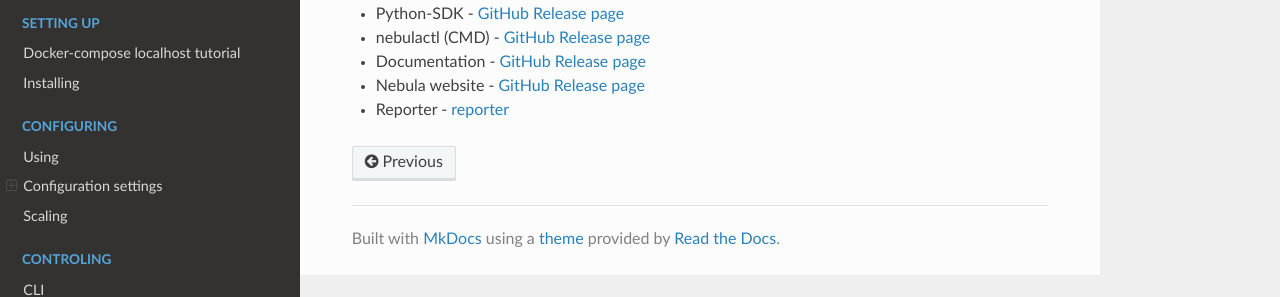
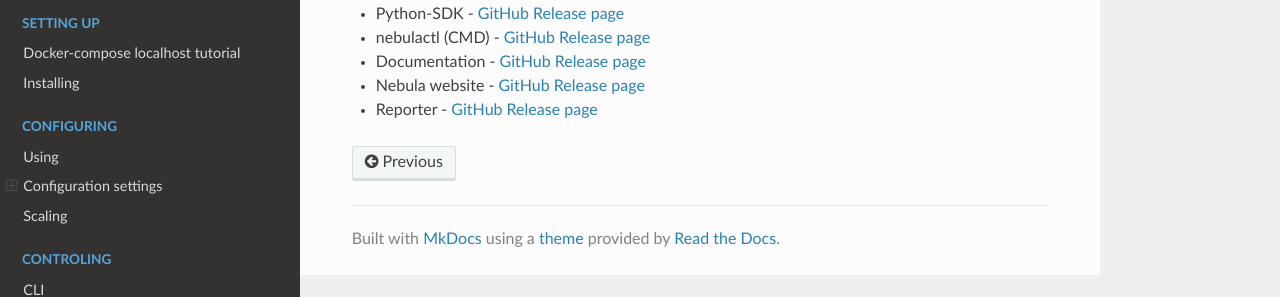
Before and after one commit to nebula-orchestrator/docs, an MkDocs documentation site: the page built from docs/release-notes.md, in a window 1280 px wide. Shown: the part 243-540 px from the top of the page. Built offline with MkDocs 1.6.1, drawn with Linux system fonts in a browser that asks for light colours; nearby versions of some CDN libraries; old or Windows-style settings are respelled for this version of MkDocs.

Commit message:
adding reporting

```diff
--- a/docs/release-notes.md
+++ b/docs/release-notes.md
@@ -8,4 +8,4 @@ Each component has it's own release notes page in the GitHub Release page
  * nebulactl (CMD) -   [GitHub Release page](https://github.com/nebula-orchestrator/nebula-cmd/releases)
  * Documentation -  [GitHub Release page](https://github.com/nebula-orchestrator/docs/releases)
  * Nebula website -  [GitHub Release page](https://github.com/nebula-orchestrator/nebula-orchestrator.github.io/releases)
- * Reporter - [reporter](https://github.com/nebula-orchestrator/reporter)
+ * Reporter - [GitHub Release page](https://github.com/nebula-orchestrator/reporter/releases)
```
